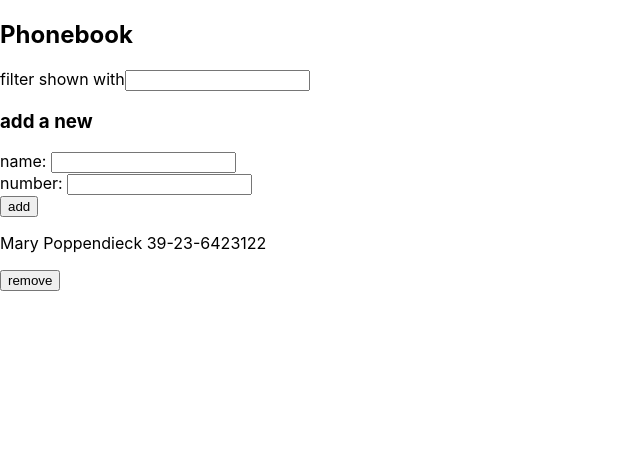
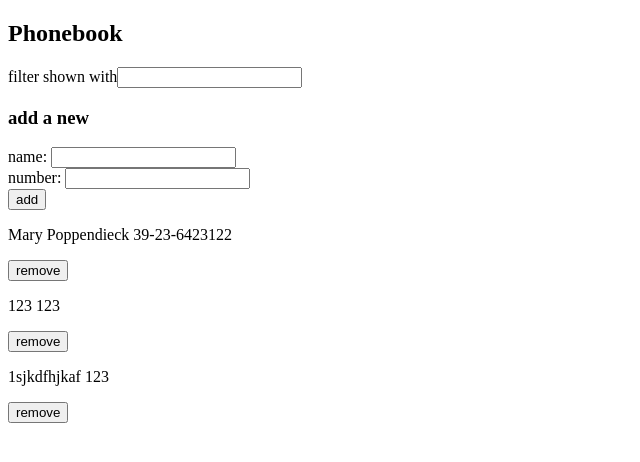
Before and after one commit to wrdowney/fsopen, a React (Create React App) app in the folder part2/phonebook/: page / in a window 1280 px wide. Shown: the top 462 px of the page, without its empty margins (0-640 px from the left). Built offline with nearby package versions, Linux system fonts and the light colour scheme; data requests are answered from the project's data file; the HTML template or start-up script is replaced by a standard one.

Commit message:
Complete exercise 2.19

```diff
--- a/part2/phonebook/db.json
+++ b/part2/phonebook/db.json
@@ -4,6 +4,16 @@
       "name": "Mary Poppendieck",
       "number": "39-23-6423122",
       "id": 4
+    },
+    {
+      "name": "123",
+      "number": "123",
+      "id": 5
+    },
+    {
+      "name": "1sjkdfhjkaf",
+      "number": "123",
+      "id": 6
     }
   ]
 }
--- a/part2/phonebook/src/App.js
+++ b/part2/phonebook/src/App.js
@@ -10,7 +10,7 @@ const App = () => {
   const [newName, setNewName] = useState('');
   const [newNumber, setNewNumber] = useState('');
   const [searchQuery, setSearchQuery] = useState('');
-  const [notificationMessage, setNotificationMessage] = useState('something happened bruh')
+  const [notificationMessage, setNotificationMessage] = useState(null)
 
   useEffect(() => {
     personService.getAll().then(initialPersons => {
@@ -34,6 +34,10 @@ const App = () => {
           .update(matchingName.id, newPerson)
           .then(returnedPerson => {
             setPersons(persons.map(person => {
+              setNotificationMessage(`${returnedPerson.name}'s number succesfully changed`)
+              setTimeout(() => {
+                setNotificationMessage(null)
+              }, 5000);
               if(person.id === matchingName.id) return newPerson;
               else return person;
             }))
@@ -45,11 +49,16 @@ const App = () => {
       personService
       .create(newPerson)
       .then(returnedPerson => {
+        setNotificationMessage(`${returnedPerson.name} added successfully`)
+        setTimeout(() => {
+            setNotificationMessage(null)
+          }, 5000);
         setPersons(persons.concat(newPerson));
         setNewName('');
         setNewNumber('');
       })
     }
+
 
   }
 
@@ -76,6 +85,7 @@ const App = () => {
   return (
     <div>
       <h2>Phonebook</h2>
+      <Notification message={notificationMessage} />
       <Filter searchQuery={searchQuery} handleChangeQuery={handleChangeQuery} />
       <h3>add a new</h3>
       <PersonForm
--- a/part2/phonebook/src/index.css
+++ b/part2/phonebook/src/index.css
@@ -1,13 +1,9 @@
-body {
-  margin: 0;
-  font-family: -apple-system, BlinkMacSystemFont, 'Segoe UI', 'Roboto', 'Oxygen',
-    'Ubuntu', 'Cantarell', 'Fira Sans', 'Droid Sans', 'Helvetica Neue',
-    sans-serif;
-  -webkit-font-smoothing: antialiased;
-  -moz-osx-font-smoothing: grayscale;
+.error {
+  color: green;
+  background: lightgrey;
+  font-size: 20px;
+  border-style: solid;
+  border-radius: 5px;
+  padding: 10px;
+  margin-bottom: 10px;
 }
-
-code {
-  font-family: source-code-pro, Menlo, Monaco, Consolas, 'Courier New',
-    monospace;
-}
```
